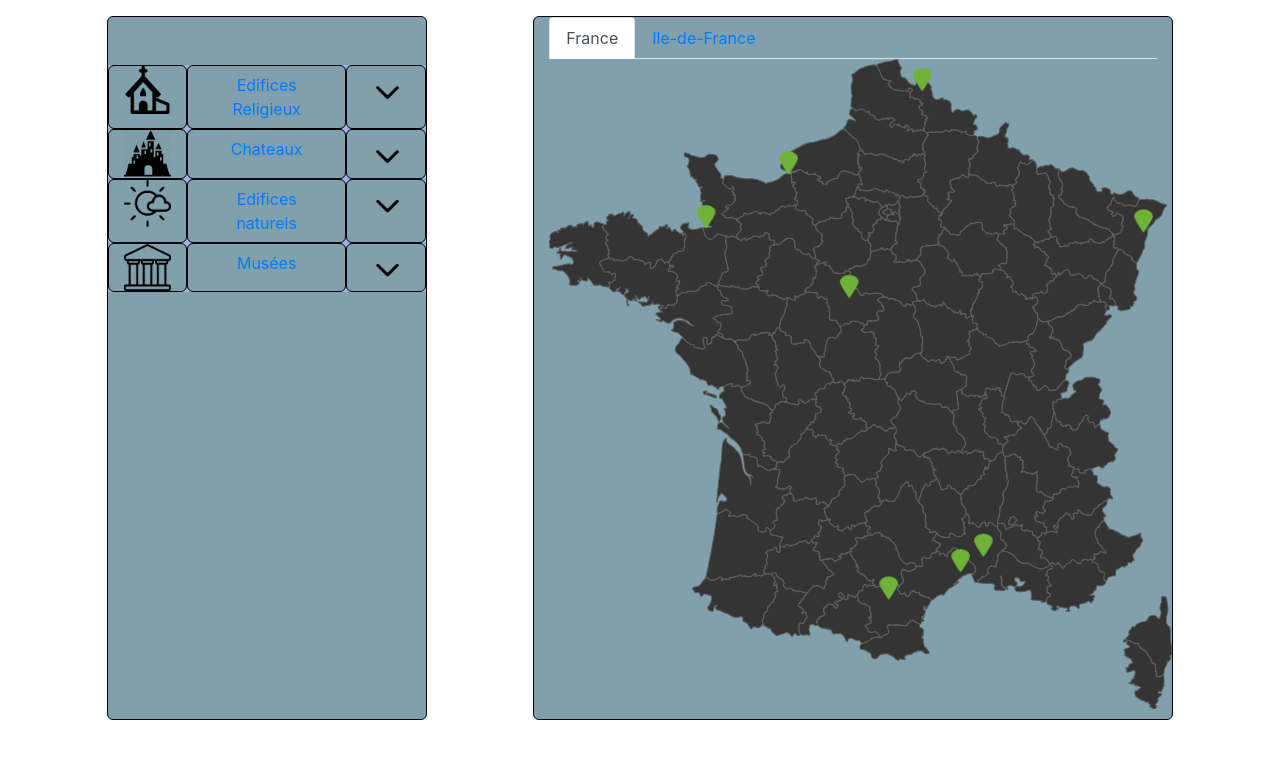
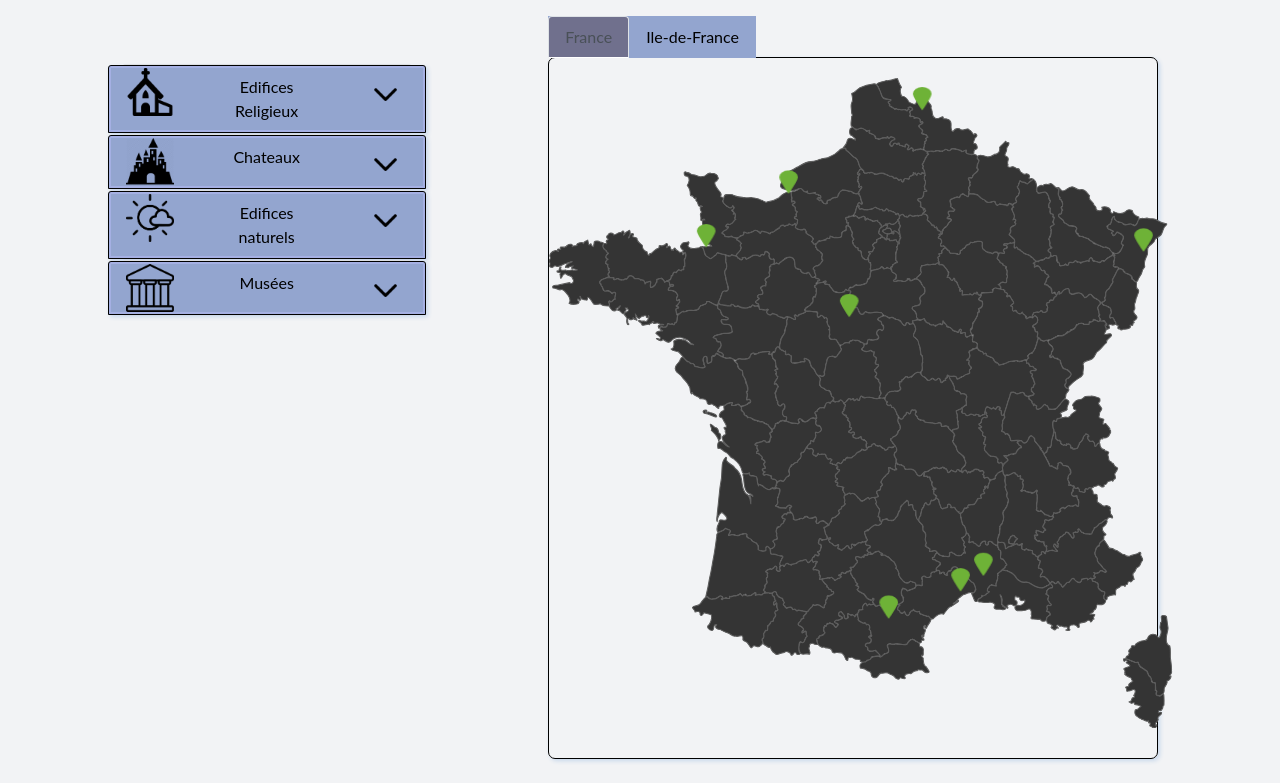
Before and after one commit to AlperROzkan/MonumentsDeFranceBootstrap, a website: page static/trouveMonument.html in a window 1280 px wide. Shown: the part 144-927 px from the top of the page. Before the commit the page ends 888 px from the top, so only its background shows below. Drawn offline with nearby package versions, Linux system fonts and the light colour scheme; some packages are replaced by stand-ins of ours; a script that the page names is missing.

Commit message:
css début

```diff
--- a/assets/css/index.css
+++ b/assets/css/index.css
@@ -1,25 +1,97 @@
 [class*="col-"], footer {
-    background-color: #7FA0AC;
-    border: 1px solid black;
-    border-radius: 6px;
+
     text-align: center;
 }
 
 [class*="card-header"]{
     background-color: #A5B0E3;
-    padding: 0px;
-}
-
-[class*="card"] {
-    border : none;
+    padding: 2px;
+    border-radius: 7px 7px 7px 7px;
+    -moz-border-radius: 7px 7px 7px 7px;
+    -webkit-border-radius: 7px 7px 7px 7px;
+    border: 1px solid #000000;
+    -webkit-box-shadow: 2px 2px 4px 0px rgba(200,216,235,1);
+    -moz-box-shadow: 2px 2px 4px 0px rgba(200,216,235,1);
+    box-shadow: 2px 2px 4px 0px rgba(200,216,235,1);
 }
 
 [class*="list-group-item"] {
     background-color: #93A5CF;
+}
 
+.legende {
+    background-color: #93A5CF;
+}
+
+#france {
+    padding-top: 20px;
+    padding-bottom: 20px;
 
 }
 
-button {
-    color: #1c7430;
+#ilefrance {
+    height: 650px;
+    width: 700px;
+
+  }
+
+#france, #ilefrance{
+    border-radius: 7px 7px 7px 7px;
+    -moz-border-radius: 7px 7px 7px 7px;
+    -webkit-border-radius: 7px 7px 7px 7px;
+    border: 1px solid #000000;
+    -webkit-box-shadow: 2px 2px 4px 0px rgba(200,216,235,1);
+    -moz-box-shadow: 2px 2px 4px 0px rgba(200,216,235,1);
+    box-shadow: 2px 2px 4px 0px rgba(200,216,235,1);
 }
+
+.nav-tabs {
+    border-bottom: none;
+}
+
+#ilefrance .container {
+    padding-left: 25px;
+    height: auto;
+
+}
+
+.ongletMap, .ongletMap:active {
+    background-color: #93A5CF;
+
+}
+
+[class*="card-header"]:hover {
+    cursor: pointer;
+}
+
+[class*="btn-link"], [class*="btn-link"]:hover, [class*="nav-link"], [class*="nav-link"]:hover{
+    color: black;
+
+}
+
+
+
+.nav-tabs .nav-link.active {
+    background-color: #70708D;
+}
+
+.bg-light{
+    background-color: #93A5CF !important;
+}
+
+.navbar-light .navbar-nav .nav-link, .navbar-light .navbar-nav .nav-link:hover {
+    color:rgba(0,0,0,0.9);
+}
+
+body {
+    background-color:#F2F3F5;
+    font-family: Lato,Helvetica Neue,Cambria, serif !important;
+}
+
+.mapcontainer2 .map {
+   height: 400px;
+}
+
+.mapcontainer2 .map svg {
+    height: 400px;
+}
--- a/static/trouveMonument.html
+++ b/static/trouveMonument.html
@@ -65,18 +65,18 @@
                     <div class="row card-header" id="headingOne" data-toggle="collapse" data-target="#collapseOne"
                          aria-expanded="false" aria-controls="collapseOne">
 
-                        <div class="col-3">
+                        <div class="col-3 legende">
                             <img class="img-fluid" src="../assets/images/egliseIcone.png"
                                  alt="egliseLegende">
                         </div>
 
-                        <h5 class="mb-0 col-6">
+                        <h5 class="mb-0 col-6 legende">
                             <button class="btn btn-link">
                                 Edifices Religieux
                             </button>
                         </h5>
 
-                        <div class="col-3">
+                        <div class="col-3 legende">
                             <img class="img-fluid" src="../assets/images/downIcone.png" alt="down">
                         </div>
                     </div>
@@ -113,20 +113,20 @@
                          aria-expanded="false" aria-controls="collapseTwo">
 
                         <!--Image-->
-                        <div class="col-3">
+                        <div class="col-3 legende">
                             <img class="img-fluid" src="../assets/images/castleIcone.png"
                                  alt="castleLegende">
                         </div>
 
                         <!--Intitulé-->
-                        <h5 class="mb-0 col-6">
+                        <h5 class="mb-0 col-6 legende">
                             <button class="btn btn-link">
                                 Chateaux
                             </button>
                         </h5>
 
                         <!--Fleche vers le bas-->
-                        <div class="col-3">
+                        <div class="col-3 legende">
                             <img class="img-fluid" src="../assets/images/downIcone.png" alt="down">
                         </div>
 
@@ -175,20 +175,20 @@
                          aria-expanded="false" aria-controls="collapseThree">
 
                         <!--Image-->
-                        <div class="col-3">
+                        <div class="col-3 legende">
                             <img class="img-fluid" src="../assets/images/natureIcon.png"
                                  alt="naturelLegende">
                         </div>
 
                         <!--Intitulé-->
-                        <h5 class="mb-0 col-6">
+                        <h5 class="mb-0 col-6 legende">
                             <button class="btn btn-link">
                                 Edifices naturels
                             </button>
                         </h5>
 
                         <!--Fleche vers le bas-->
-                        <div class="col-3">
+                        <div class="col-3 legende">
                             <img class="img-fluid" src="../assets/images/downIcone.png" alt="down">
                         </div>
 
@@ -236,20 +236,20 @@
                          aria-expanded="false" aria-controls="collapseFour">
 
                         <!--Image-->
-                        <div class="col-3">
+                        <div class="col-3 legende">
                             <img class="img-fluid" src="../assets/images/museeIcone.png"
                                  alt="naturelLegende">
                         </div>
 
                         <!--Intitulé-->
-                        <h5 class="mb-0 col-6">
+                        <h5 class="mb-0 col-6 legende">
                             <button class="btn btn-link">
                                 Musées
                             </button>
                         </h5>
 
                         <!--Fleche vers le bas-->
-                        <div class="col-3">
+                        <div class="col-3 legende">
                             <img class="img-fluid" src="../assets/images/downIcone.png" alt="down">
                         </div>
 
@@ -302,11 +302,11 @@
         <div class="col-6 offset-md-1">
 
             <ul class="nav nav-tabs" id="myTab" role="tablist">
-                <li class="nav-item">
+                <li class="nav-item ongletMap">
                     <a class="nav-link active" id="home-tab" data-toggle="tab" href="#france" role="tab"
                        aria-controls="home" aria-selected="true">France</a>
                 </li>
-                <li class="nav-item">
+                <li class="nav-item ongletMap">
                     <a class="nav-link" id="profile-tab" data-toggle="tab" href="#ilefrance" role="tab"
                        aria-controls="profile" aria-selected="false">Ile-de-France</a>
                 </li>
```
